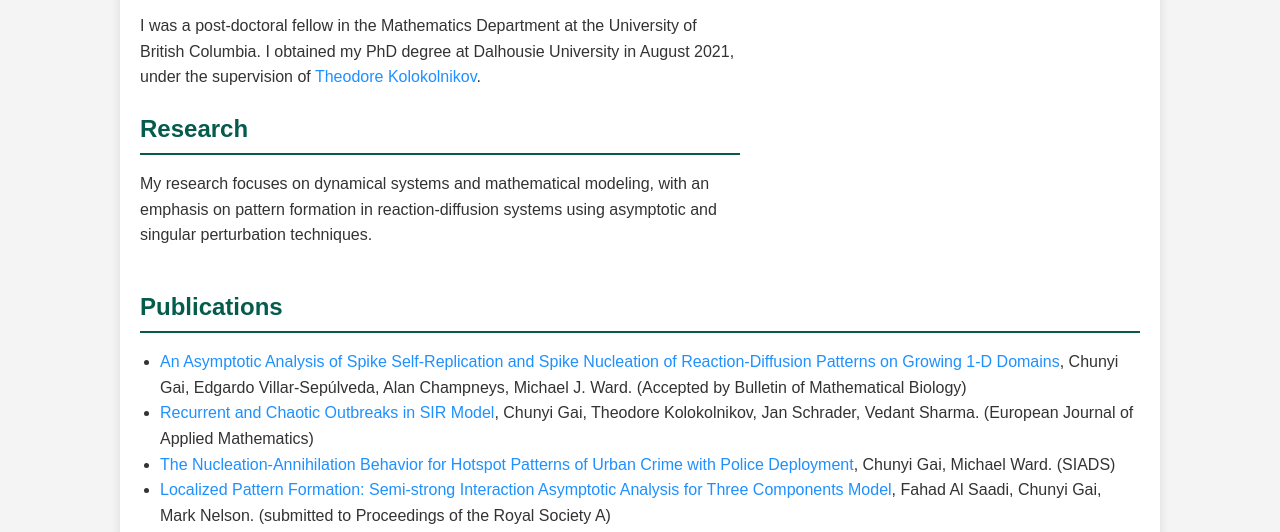
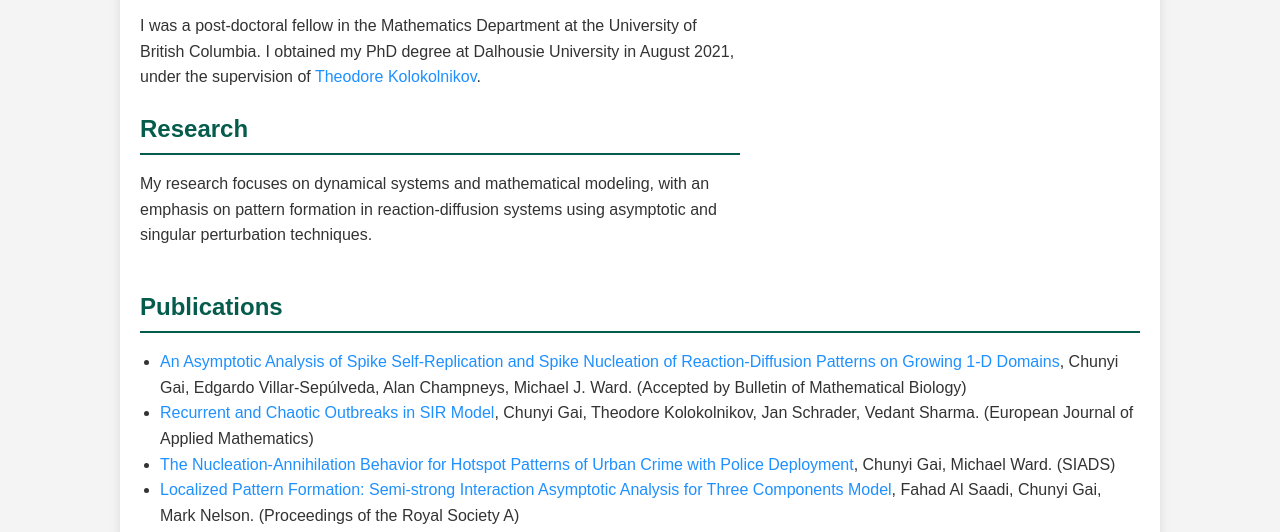
Before and after one commit to chunyigai/chunyigai, a plain HTML site: page index.html in a window 1280 px wide. Shown: the part 420-952 px from the top of the page. Drawn offline with Linux system fonts and the light colour scheme.

Commit message:
Update index.html

```diff
--- a/index.html
+++ b/index.html
@@ -121,7 +121,7 @@
                  <li><a href="https://www.dropbox.com/scl/fi/pp88dsqd0zbvp5r073xe3/1d_grow.pdf?rlkey=fasfplzl8cu5h7hvuh1a1xgyd&e=2&st=0sbm1q0t&raw=1" target="_blank" aria-label="An Asymptotic Analysis of Spike Self-Replication and Spike Nucleation of Reaction-Diffusion Patterns on Growing 1-D Domains">An Asymptotic Analysis of Spike Self-Replication and Spike Nucleation of Reaction-Diffusion Patterns on Growing 1-D Domains</a>, Chunyi Gai, Edgardo Villar-Sepúlveda, Alan Champneys, Michael J. Ward. (Accepted by Bulletin of Mathematical Biology)</li>
                 <li><a href="https://www.dropbox.com/scl/fi/d3kgee8463ubzgra4nl11/recurrent-and-chaotic-outbreaks-in-sir-model-div.pdf?rlkey=srgtwapwdlshinnkdjzutzati&raw=1" target="_blank" aria-label="Recurrent and Chaotic Outbreaks in SIR Model">Recurrent and Chaotic Outbreaks in SIR Model</a>, Chunyi Gai, Theodore Kolokolnikov, Jan Schrader, Vedant Sharma. (European Journal of Applied Mathematics)</li>
                 <li><a href="https://www.dropbox.com/scl/fi/tgivukgtbuzjv9j1m8phj/police.pdf?rlkey=md3o5s84kj1nkuive9lndvrrq&raw=1" target="_blank" aria-label="The Nucleation-Annihilation Behavior for Hotspot Patterns of Urban Crime with Police Deployment">The Nucleation-Annihilation Behavior for Hotspot Patterns of Urban Crime with Police Deployment</a>, Chunyi Gai, Michael Ward. (SIADS)</li>
-                <li><a href="https://www.dropbox.com/scl/fi/mfrc7frtyhmg7pf6bde3j/BZ.pdf?rlkey=jsa17vg1riqj2m3pdrxhwdegy&raw=1" target="_blank" aria-label="Localized Pattern Formation: Semi-strong Interaction Asymptotic Analysis for Three Components Model">Localized Pattern Formation: Semi-strong Interaction Asymptotic Analysis for Three Components Model</a>, Fahad Al Saadi, Chunyi Gai, Mark Nelson. (submitted to Proceedings of the Royal Society A)</li>
+                <li><a href="https://www.dropbox.com/scl/fi/mfrc7frtyhmg7pf6bde3j/BZ.pdf?rlkey=jsa17vg1riqj2m3pdrxhwdegy&raw=1" target="_blank" aria-label="Localized Pattern Formation: Semi-strong Interaction Asymptotic Analysis for Three Components Model">Localized Pattern Formation: Semi-strong Interaction Asymptotic Analysis for Three Components Model</a>, Fahad Al Saadi, Chunyi Gai, Mark Nelson. (Proceedings of the Royal Society A)</li>
                 <li><a href="https://www.dropbox.com/scl/fi/340ry6i1c4fva86m8p1rn/draft_veggies-comp.pdf?rlkey=3i9xw015bbv024qt7p3cx7fs9&raw=1" target="_blank" aria-label="Resource-mediated Competition between Two Plant Species with Different Rates of Water Intake">Resource-mediated Competition between Two Plant Species with Different Rates of Water Intake</a>, Chunyi Gai, Theodore Kolokolnikov. (SIAM Journal on Applied Mathematics (SIAP), 2023)</li>
                 <li><a href="https://www.dropbox.com/scl/fi/q4o1oko1xguwxbg72tufz/novel_sch.pdf?rlkey=rhvehtp6t5w16szgmur6s2704&raw=1" target="_blank" aria-label="Spikes and Localized Patterns for a Novel Schnakenberg Model">Spikes and Localized Patterns for a Novel Schnakenberg Model in the Semi-strong Interaction Regime</a>, Fahad Alsaadi, Alan Champneys, Chunyi Gai, Theodore Kolokolnikov. (European Journal of Applied Mathematics, 2022)</li>
                 <li><a href="https://www.dropbox.com/scl/fi/3zzgxkbfothywmjyua1kl/gmnoise.pdf?rlkey=7x20lv166abx9ckoohjs0d9y4&raw=1" target="_blank" aria-label="Spike Dynamics in the Presence of Noise">Spike Dynamics in the Presence of Noise</a>, Chunyi Gai, Theodore Kolokolnikov, David Iron, John Rumsey. (SIAM Journal on Applied Dynamical Systems (SIADS), 2020)</li>
```
